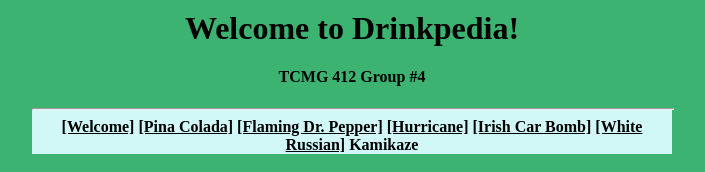
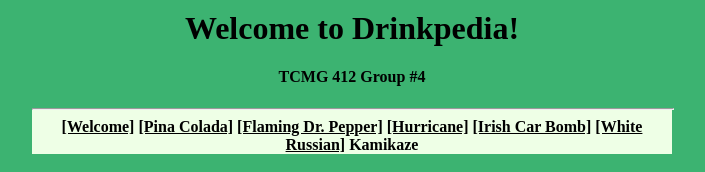
Before and after one commit to nixfanboy/nixfanboy.github.io, a plain HTML site: page Kamikaze.html in a window 1280 px wide. Shown: the top 172 px of the page, without its empty margins (288-993 px from the left). Drawn offline with Linux system fonts and the light colour scheme.

Commit message:
Update Kamikaze.html

```diff
--- a/Kamikaze.html
+++ b/Kamikaze.html
@@ -7,7 +7,7 @@
   <h4 align="center">TCMG 412 Group #4</h4>
 
 
-<nav align="center" style="background-color:#D2F7F7">
+<nav align="center" style="background-color:#eeffe6">
 	<hr width="100%">
 	<a href= "index.html" style="color:#000000;"> <b> [Welcome]</b></a>
 	<a href= "PinaColada.html" style="color:#000000;"> <b> [Pina Colada]</b></a>
```
